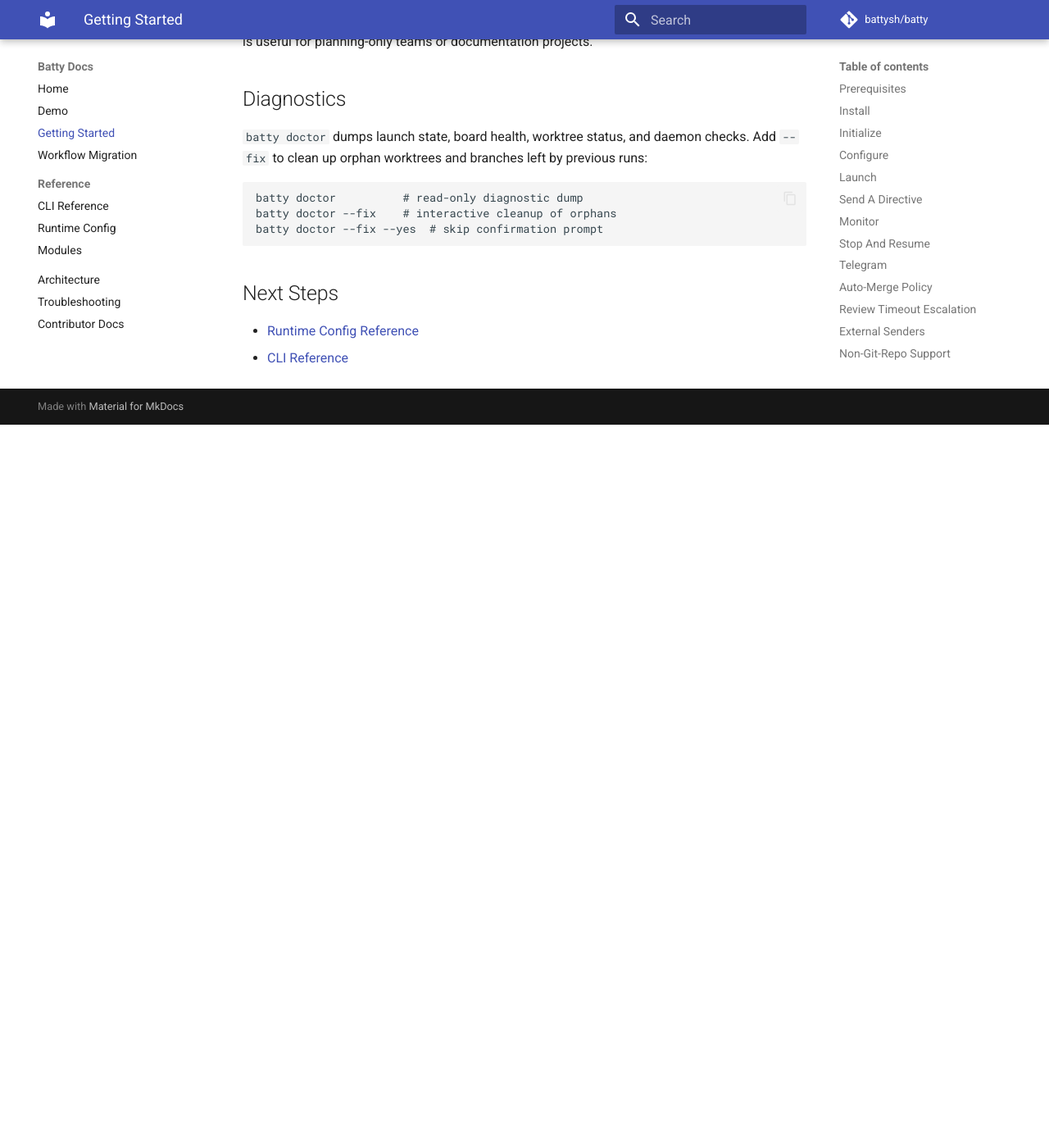
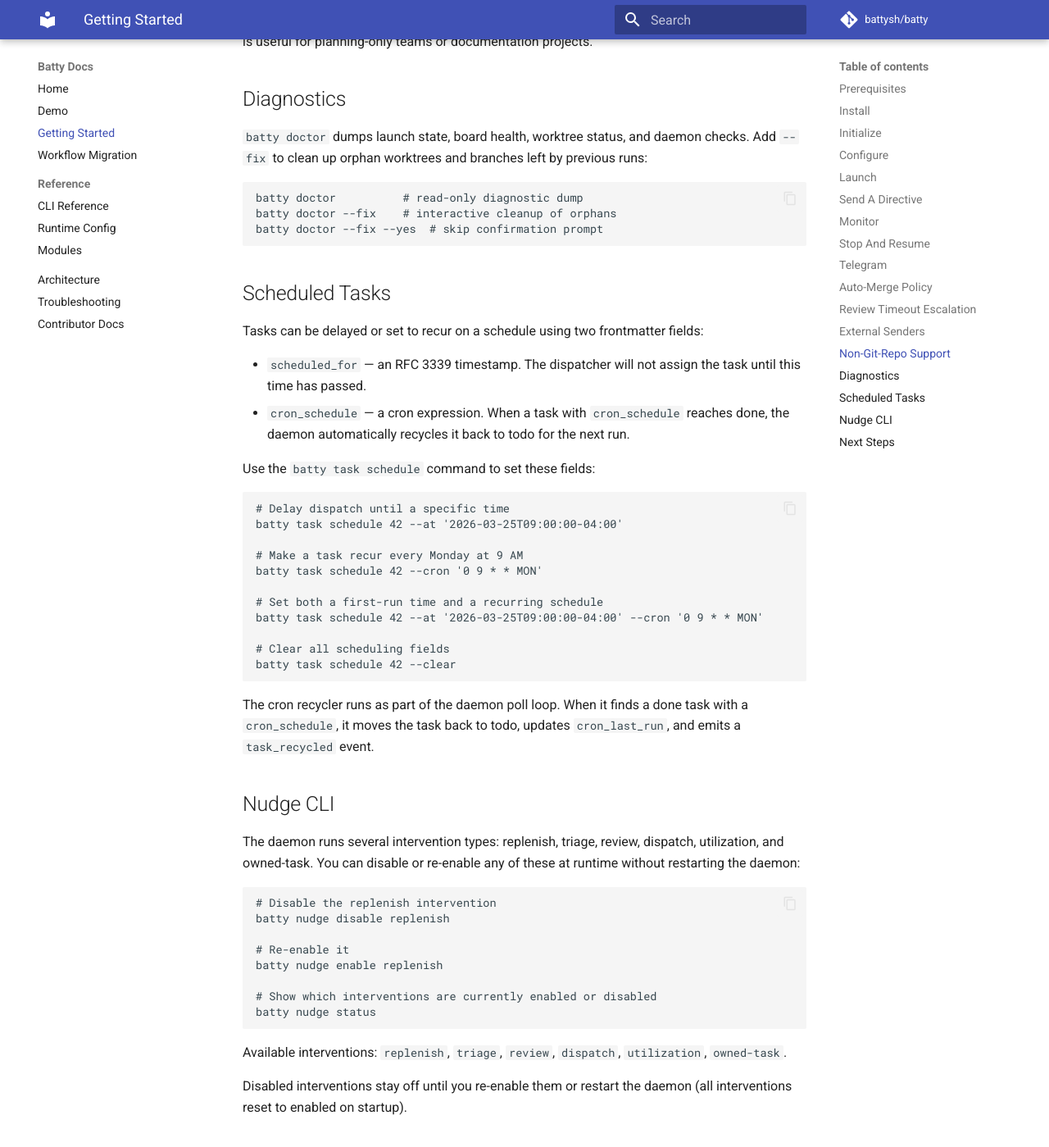
Before and after one commit to battysh/batty, an MkDocs documentation site: the page built from docs/getting-started.md, in a window 1280 px wide and 1400 px high, scrolled down 6798 px. Shown: the whole window at 82% size. Built offline with MkDocs 1.6.1 and Material for MkDocs 9.7.7, drawn with Linux system fonts in a browser that asks for light colours; comment, search, counter and statistics services are not loaded; before the commit the page ends 7316 px from its top, so only the background shows below that.

Commit message:
docs: add scheduled tasks and nudge CLI sections to getting-started
Co-Authored-By: Claude Opus 4.6 (1M context) <noreply@anthropic.com>

````diff
--- a/docs/getting-started.md
+++ b/docs/getting-started.md
@@ -344,6 +344,56 @@ batty doctor --fix    # interactive cleanup of orphans
 batty doctor --fix --yes  # skip confirmation prompt
 ```
 
+## Scheduled Tasks
+
+Tasks can be delayed or set to recur on a schedule using two frontmatter fields:
+
+- `scheduled_for` — an RFC 3339 timestamp. The dispatcher will not assign the task until this time has passed.
+- `cron_schedule` — a cron expression. When a task with `cron_schedule` reaches done, the daemon automatically recycles it back to todo for the next run.
+
+Use the `batty task schedule` command to set these fields:
+
+```sh
+# Delay dispatch until a specific time
+batty task schedule 42 --at '2026-03-25T09:00:00-04:00'
+
+# Make a task recur every Monday at 9 AM
+batty task schedule 42 --cron '0 9 * * MON'
+
+# Set both a first-run time and a recurring schedule
+batty task schedule 42 --at '2026-03-25T09:00:00-04:00' --cron '0 9 * * MON'
+
+# Clear all scheduling fields
+batty task schedule 42 --clear
+```
+
+The cron recycler runs as part of the daemon poll loop. When it finds a done task
+with a `cron_schedule`, it moves the task back to todo, updates `cron_last_run`,
+and emits a `task_recycled` event.
+
+## Nudge CLI
+
+The daemon runs several intervention types: replenish, triage, review, dispatch,
+utilization, and owned-task. You can disable or re-enable any of these at runtime
+without restarting the daemon:
+
+```sh
+# Disable the replenish intervention
+batty nudge disable replenish
+
+# Re-enable it
+batty nudge enable replenish
+
+# Show which interventions are currently enabled or disabled
+batty nudge status
+```
+
+Available interventions: `replenish`, `triage`, `review`, `dispatch`,
+`utilization`, `owned-task`.
+
+Disabled interventions stay off until you re-enable them or restart the daemon
+(all interventions reset to enabled on startup).
+
 ## Next Steps
 
 - [Runtime Config Reference](reference/config.md)
````
